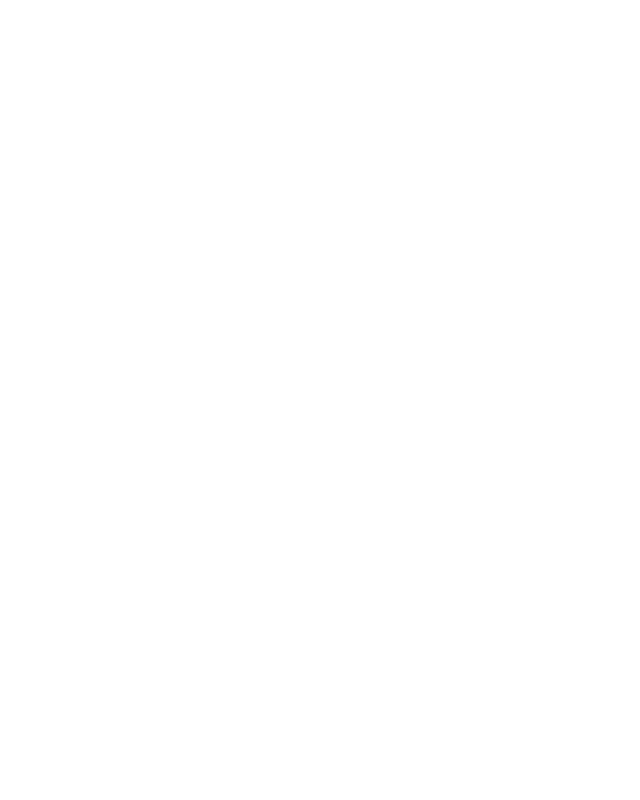
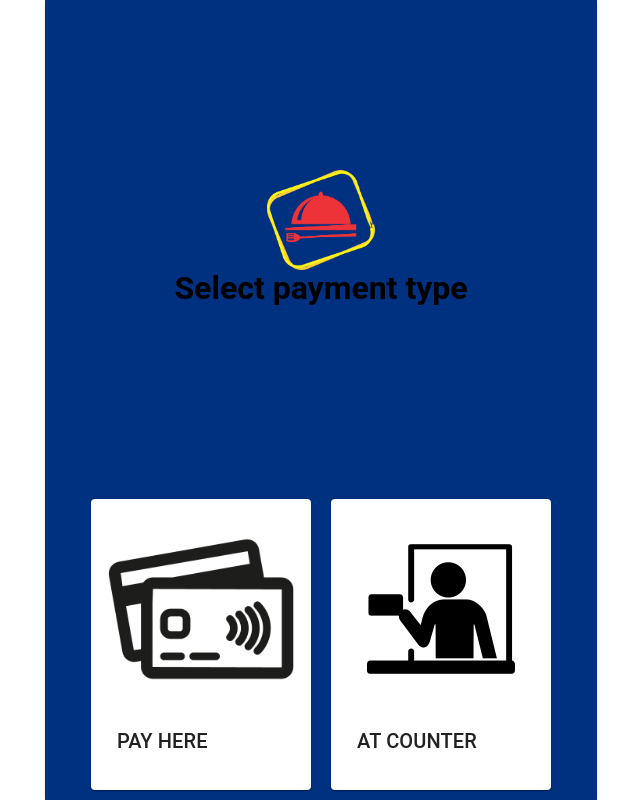
Before and after one commit to hghanbari/self-order-kiosk, a React (Create React App) app: page /select-payment in a window 1280 px wide. Before the commit this address had no page. Shown: the whole page, without its empty margins (319-959 px from the left). Built offline with nearby package versions, Linux system fonts and the light colour scheme.

Commit message:
Create Select peyment screen

```diff
--- a/src/App.js
+++ b/src/App.js
@@ -11,6 +11,8 @@
 import { Root } from "./styles";
 import OrderScreen from "./screens/OrderScreen";
 import ReviewScreen from "./screens/ReviewScreen";
+import SelectPaymentScreen from "./screens/SelectPaymentScreen";
+import PaymentScreen from "./screens/PaymentScreen";
 
 const theme = createTheme({
   typography: {
@@ -42,6 +44,11 @@
           <Root>
             <Paper>
               <Routes>
+                <Route path="/payment" element={<PaymentScreen />} />
+                <Route
+                  path="/select-payment"
+                  element={<SelectPaymentScreen />}
+                />
                 <Route path="/review" element={<ReviewScreen />} />
                 <Route path="/order" element={<OrderScreen />} />
                 <Route path="/choose" element={<ChooseScreen />} />
--- a/src/Store.js
+++ b/src/Store.js
@@ -10,6 +10,7 @@
   ORDER_ADD_ITEM,
   ORDER_CLEAR,
   ORDER_REMOVE_ITEM,
+  ORDER_SET_PAYMENT_TYPE,
 } from "./constants";
 
 export const Store = createContext();
@@ -20,6 +21,7 @@
   order: {
     orderType: "Eat in",
     orderItems: [],
+    paymentType: "Pay here",
   },
 };
 
@@ -53,6 +55,11 @@
       return {
         ...state,
         order: { ...state.order, orderType: action.payload },
+      };
+    case ORDER_SET_PAYMENT_TYPE:
+      return {
+        ...state,
+        order: { ...state.order, paymentType: action.payload },
       };
     case ORDER_ADD_ITEM: {
       const item = action.payload;
--- a/src/actions.js
+++ b/src/actions.js
@@ -10,6 +10,7 @@
   ORDER_ADD_ITEM,
   ORDER_REMOVE_ITEM,
   ORDER_CLEAR,
+  ORDER_SET_PAYMENT_TYPE,
 } from "./constants";
 
 export const setOrderType = (dispatch, orderType) => {
@@ -70,3 +71,10 @@
     type: ORDER_CLEAR,
   });
 };
+
+export const setPaymentType = async (dispatch, paymentType) => {
+  return dispatch({
+    type: ORDER_SET_PAYMENT_TYPE,
+    payload: paymentType,
+  });
+};
--- a/src/constants.js
+++ b/src/constants.js
@@ -10,3 +10,5 @@
 export const ORDER_ADD_ITEM = "ORDER_ADD_ITEM";
 export const ORDER_REMOVE_ITEM = "ORDER_REMOVE_ITEM";
 export const ORDER_CLEAR = "ORDER_CLEAR";
+
+export const ORDER_SET_PAYMENT_TYPE = "ORDER_SET_PAYMENT_TYPE";
--- /dev/null
+++ b/src/screens/PaymentScreen.js
@@ -0,0 +1,35 @@
+import { Box, Button, CircularProgress, Typography } from "@mui/material";
+import React from "react";
+import Logo from "../components/Logo";
+import { styles } from "../styles";
+import { useNavigate } from "react-router-dom";
+
+export default function PaymentScreen() {
+  const navigate = useNavigate();
+  return (
+    <Box className={[styles.root, styles.navy]}>
+      <Box className={[styles.main, styles.center]}>
+        <Box>
+          <Logo large></Logo>
+          <Typography
+            gutterBottom
+            className={styles.title}
+            variant="h3"
+            component="h3">
+            Please follow the instruction on the PIN pad
+          </Typography>
+          <CircularProgress />
+        </Box>
+      </Box>
+      <Box className={[styles.center, styles.space]}>
+        <Button
+          onClick={() => navigate("/complete")}
+          variant="contained"
+          color="primary"
+          className={styles.largeButton}>
+          Complete Order
+        </Button>
+      </Box>
+    </Box>
+  );
+}
--- /dev/null
+++ b/src/screens/SelectPaymentScreen.js
@@ -0,0 +1,84 @@
+import React, { useContext } from "react";
+import { Store } from "../Store";
+import { styles } from "../styles";
+import Logo from "../components/Logo";
+import { setPaymentType } from "../actions";
+import {
+  Box,
+  Card,
+  CardActionArea,
+  CardContent,
+  CardMedia,
+  Typography,
+} from "@mui/material";
+import { useNavigate } from "react-router-dom";
+
+export default function SelectPaymentScreen() {
+  const { dispatch } = useContext(Store);
+
+  const navigate = useNavigate();
+
+  const selectHandler = (paymentType) => {
+    setPaymentType(dispatch, paymentType);
+    if (paymentType === "Pay here") {
+      navigate("/payment");
+    } else {
+      navigate("/complete");
+    }
+  };
+
+  return (
+    <Box className={[styles.root, styles.navy]}>
+      <Box className={[styles.main, styles.center]}>
+        <Logo large></Logo>
+        <Typography
+          className={styles.center}
+          gutterBottom
+          variant="h3"
+          component="h3">
+          Select payment type
+        </Typography>
+      </Box>
+      <Box className={styles.cards}>
+        <Card className={[styles.card, styles.space]}>
+          <CardActionArea onClick={() => selectHandler("Pay here")}>
+            <CardMedia
+              component="img"
+              alt="Pay here"
+              image="/images/payhere.png"
+              className={styles.media}
+            />
+            <CardContent>
+              <Typography
+                gutterBottom
+                variant="h6"
+                color="textPrimary"
+                component="p">
+                PAY HERE
+              </Typography>
+            </CardContent>
+          </CardActionArea>
+        </Card>
+        <Card className={[styles.card, styles.space]}>
+          <CardActionArea onClick={() => selectHandler("At counter")}>
+            <CardMedia
+              component="img"
+              alt="At counter"
+              image="/images/atcounter.png"
+              className={styles.media}
+            />
+            <CardContent>
+              <Typography
+                gutterBottom
+                variant="h6"
+                color="textPrimary"
+                component="p">
+                AT COUNTER
+              </Typography>
+            </CardContent>
+          </CardActionArea>
+        </Card>
+      </Box>
+    </Box>
+  );
+}
```
